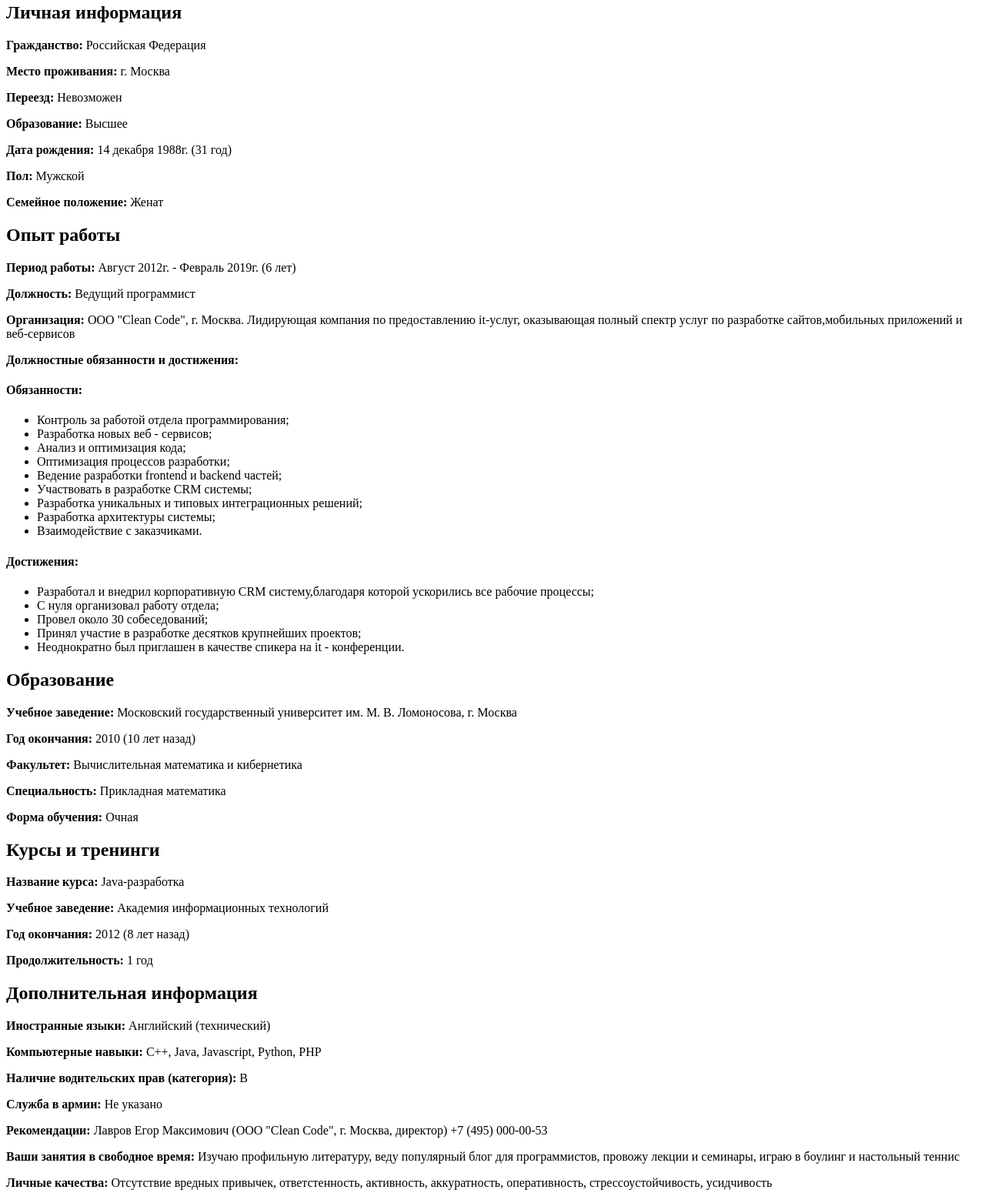
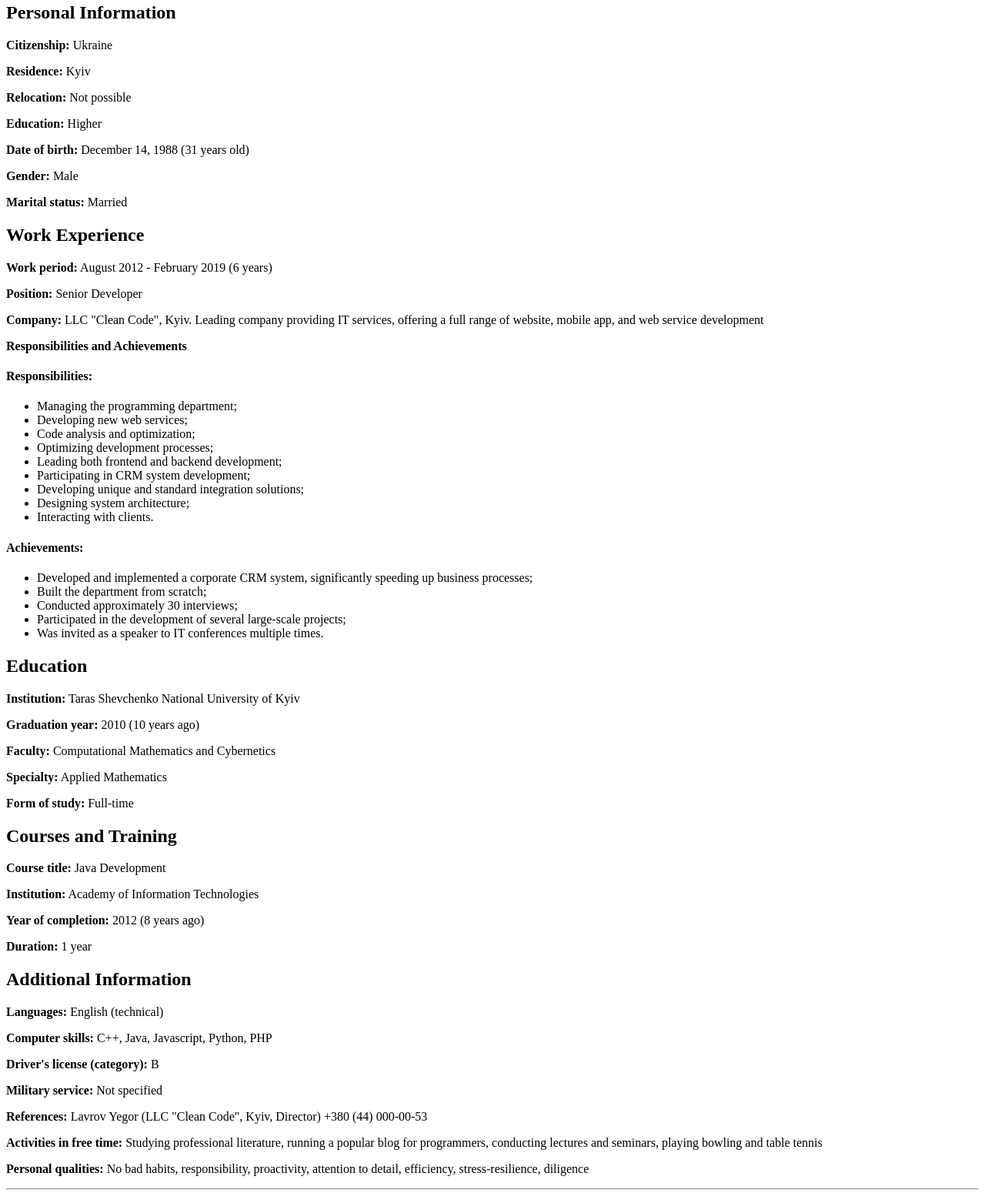
Before and after one commit to TatyanaDev/Curriculum_vitae, a plain HTML site: page index.html in a window 1280 px wide. Shown: the part 642-2192 px from the top of the page at 77% size. Drawn offline with Linux system fonts and the light colour scheme.

Commit message:
change country and language

```diff
--- a/index.html
+++ b/index.html
@@ -1,5 +1,5 @@
 <!DOCTYPE html>
-<html lang="ru">
+<html lang="en">
   <head>
     <meta charset="UTF-8" />
     <meta name="viewport" content="width=device-width, initial-scale=1.0" />
@@ -8,231 +8,185 @@
   <body>
     <section>
       <h3>Curriculum vitae</h3>
-      <img src="./assets/images/programm.jpg" alt="programm image" />
-      <h1>Гаврилов Леонид Степанович</h1>
+      <img src="./assets/images/programmer.jpg" alt="programmer-photo" />
+      <h1>Gavrilov Leonid</h1>
       <article>
-        <h2>Программист-разработчик</h2>
-        <p><b>Занятость:</b> Полная</p>
-        <p><b>График работы:</b> Полный день</p>
-        <p><b>Готовность к командировкам:</b> Нет</p>
-        <p><b>Желаемая зарплата:</b> 200 000 руб.</p>
-        <p><b>Телефон:</b> +7(945)000-00-01</p>
-        <p><b>Электронная почта:</b> leonid@simpledoc.ru</p>
+        <h2>Software Developer</h2>
+        <p><b>Employment:</b> Full-time</p>
+        <p><b>Work schedule:</b> Full day</p>
+        <p><b>Willingness to travel:</b> No</p>
+        <p><b>Desired salary:</b> 40,000 UAH</p>
+        <p><b>Phone:</b> +380(95)000-00-01</p>
+        <p><b>Email:</b> leonid@simpledoc.ua</p>
       </article>
+
       <article>
-        <h2>Личная информация</h2>
-        <p><b>Гражданство:</b> Российская Федерация</p>
-        <p><b>Место проживания:</b> г. Москва</p>
-        <p><b>Переезд:</b> Невозможен</p>
-        <p><b>Образование:</b> Высшее</p>
-        <p><b>Дата рождения:</b> 14 декабря 1988г. (31 год)</p>
-        <p><b>Пол:</b> Мужской</p>
-        <p><b>Семейное положение:</b> Женат</p>
+        <h2>Personal Information</h2>
+        <p><b>Citizenship:</b> Ukraine</p>
+        <p><b>Residence:</b> Kyiv</p>
+        <p><b>Relocation:</b> Not possible</p>
+        <p><b>Education:</b> Higher</p>
+        <p><b>Date of birth:</b> December 14, 1988 (31 years old)</p>
+        <p><b>Gender:</b> Male</p>
+        <p><b>Marital status:</b> Married</p>
       </article>
+
       <article>
-        <h2>Опыт работы</h2>
-        <p><b>Период работы:</b> Август 2012г. - Февраль 2019г. (6 лет)</p>
-        <p><b>Должность:</b> Ведущий программист</p>
-        <p>
-          <b>Организация:</b> OOO "Clean Code", г. Москва. Лидирующая компания
-          по предоставлению it-услуг, оказывающая полный спектр услуг по
-          разработке сайтов,мобильных приложений и веб-сервисов
-        </p>
-        <b>Должностные обязанности и достижения:</b>
-        <h4>Обязанности:</h4>
+        <h2>Work Experience</h2>
+        <p><b>Work period:</b> August 2012 - February 2019 (6 years)</p>
+        <p><b>Position:</b> Senior Developer</p>
+        <p><b>Company:</b> LLC "Clean Code", Kyiv. Leading company providing IT services, offering a full range of website, mobile app, and web service development</p>
+        <b>Responsibilities and Achievements</b>
+        <h4>Responsibilities:</h4>
         <ul>
-          <li>Контроль за работой отдела программирования;</li>
-          <li>Разработка новых веб - сервисов;</li>
-          <li>Анализ и оптимизация кода;</li>
-          <li>Оптимизация процессов разработки;</li>
-          <li>Ведение разработки frontend и backend частей;</li>
-          <li>Участвовать в разработке CRM системы;</li>
-          <li>Разработка уникальных и типовых интеграционных решений;</li>
-          <li>Разработка архитектуры системы;</li>
-          <li>Взаимодействие с заказчиками.</li>
+          <li>Managing the programming department;</li>
+          <li>Developing new web services;</li>
+          <li>Code analysis and optimization;</li>
+          <li>Optimizing development processes;</li>
+          <li>Leading both frontend and backend development;</li>
+          <li>Participating in CRM system development;</li>
+          <li>Developing unique and standard integration solutions;</li>
+          <li>Designing system architecture;</li>
+          <li>Interacting with clients.</li>
         </ul>
-        <h4>Достижения:</h4>
+        <h4>Achievements:</h4>
         <ul>
-          <li>
-            Разработал и внедрил корпоративную CRM систему,благодаря которой
-            ускорились все рабочие процессы;
-          </li>
-          <li>С нуля организовал работу отдела;</li>
-          <li>Провел около 30 собеседований;</li>
-          <li>Принял участие в разработке десятков крупнейших проектов;</li>
-          <li>
-            Неоднократно был приглашен в качестве спикера на it - конференции.
-          </li>
+          <li>Developed and implemented a corporate CRM system, significantly speeding up business processes;</li>
+          <li>Built the department from scratch;</li>
+          <li>Conducted approximately 30 interviews;</li>
+          <li>Participated in the development of several large-scale projects;</li>
+          <li>Was invited as a speaker to IT conferences multiple times.</li>
         </ul>
       </article>
+
       <article>
-        <h2>Образование</h2>
-        <p>
-          <b>Учебное заведение:</b> Московский государственный университет им.
-          М. В. Ломоносова, г. Москва
-        </p>
-        <p><b>Год окончания:</b> 2010 (10 лет назад)</p>
-        <p><b>Факультет:</b> Вычислительная математика и кибернетика</p>
-        <p><b>Специальность:</b> Прикладная математика</p>
-        <p><b>Форма обучения:</b> Очная</p>
+        <h2>Education</h2>
+        <p><b>Institution:</b> Taras Shevchenko National University of Kyiv</p>
+        <p><b>Graduation year:</b> 2010 (10 years ago)</p>
+        <p><b>Faculty:</b> Computational Mathematics and Cybernetics</p>
+        <p><b>Specialty:</b> Applied Mathematics</p>
+        <p><b>Form of study:</b> Full-time</p>
       </article>
+
       <article>
-        <h2>Курсы и тренинги</h2>
-        <p><b>Название курса:</b> Java-разработка</p>
-        <p><b>Учебное заведение:</b> Академия информационных технологий</p>
-        <p><b>Год окончания:</b> 2012 (8 лет назад)</p>
-        <p><b>Продолжительность:</b> 1 год</p>
+        <h2>Courses and Training</h2>
+        <p><b>Course title:</b> Java Development</p>
+        <p><b>Institution:</b> Academy of Information Technologies</p>
+        <p><b>Year of completion:</b> 2012 (8 years ago)</p>
+        <p><b>Duration:</b> 1 year</p>
       </article>
+
       <article>
-        <h2>Дополнительная информация</h2>
-        <p><b>Иностранные языки:</b> Английский (технический)</p>
-        <p><b>Компьютерные навыки:</b> С++, Java, Javascript, Python, PHP</p>
-        <p><b>Наличие водительских прав (категория):</b> В</p>
-        <p><b>Служба в армии:</b> Не указано</p>
-        <p>
-          <b>Рекомендации:</b> Лавров Егор Максимович (OOO "Clean Code", г.
-          Москва, директор) +7 (495) 000-00-53
-        </p>
-        <p>
-          <b>Ваши занятия в свободное время:</b> Изучаю профильную литературу,
-          веду популярный блог для программистов, провожу лекции и семинары,
-          играю в боулинг и настольный теннис
-        </p>
-        <p>
-          <b>Личные качества:</b> Отсутствие вредных привычек, ответстенность,
-          активность, аккуратность, оперативность, стрессоустойчивость,
-          усидчивость
-        </p>
+        <h2>Additional Information</h2>
+        <p><b>Languages:</b> English (technical)</p>
+        <p><b>Computer skills:</b> C++, Java, Javascript, Python, PHP</p>
+        <p><b>Driver's license (category):</b> B</p>
+        <p><b>Military service:</b> Not specified</p>
+        <p><b>References:</b> Lavrov Yegor (LLC "Clean Code", Kyiv, Director) +380 (44) 000-00-53</p>
+        <p><b>Activities in free time:</b>&nbsp;Studying professional literature, running a popular blog for programmers, conducting lectures and seminars, playing bowling and table tennis</p>
+        <p><b>Personal qualities:</b>&nbsp;No bad habits, responsibility, proactivity, attention to detail, efficiency, stress-resilience, diligence</p>
       </article>
     </section>
-
+    <hr />
     <section>
       <h3>Curriculum vitae</h3>
-      <img src="./assets/images/designer.jpg" alt="designer image" />
-      <h1>Лаптев Кирилл Львович</h1>
+      <img src="./assets/images/designer.jpg" alt="designer-photo" />
+      <h1>Laptev Kirill</h1>
       <article>
-        <h2>Дизайнер</h2>
-        <p><b>Занятость:</b> Полная</p>
-        <p><b>График работы:</b> Полный день</p>
-        <p><b>Готовность к командировкам:</b> Нет</p>
-        <p><b>Желаемая зарплата:</b> 150 000руб.</p>
-        <p><b>Телефон:</b> +7 (945) 000-00-12</p>
-        <p><b>Электронная почта:</b> kirill@simpledoc.ru</p>
+        <h2>Designer</h2>
+        <p><b>Employment:</b> Full-time</p>
+        <p><b>Work schedule:</b> Full day</p>
+        <p><b>Willingness to travel:</b> No</p>
+        <p><b>Desired salary:</b> 25,000 UAH</p>
+        <p><b>Phone:</b> +380 (67) 000-00-12</p>
+        <p><b>Email:</b> kirill@simpledoc.ua</p>
       </article>
+
       <article>
-        <h2>Личная информация</h2>
-        <p><b>Гражданство:</b> Российская Федерация</p>
-        <p><b>Место проживания:</b> г. Москва</p>
-        <p><b>Переезд:</b> Невозможен</p>
-        <p><b>Образование:</b> Высшее</p>
-        <p><b>Дата рождения:</b> 1 мая 1983г. (37 лет)</p>
-        <p><b>Пол:</b> Мужской</p>
-        <p><b>Семейное положение:</b> Женат, есть дети</p>
+        <h2>Personal Information</h2>
+        <p><b>Citizenship:</b> Ukraine</p>
+        <p><b>Residence:</b> Kyiv</p>
+        <p><b>Relocation:</b> Not possible</p>
+        <p><b>Education:</b> Higher</p>
+        <p><b>Date of birth:</b> May 1, 1983 (37 years old)</p>
+        <p><b>Gender:</b> Male</p>
+        <p><b>Marital status:</b> Married, with children</p>
       </article>
+
       <article>
-        <h2>Опыт работы</h2>
-        <p><b>1. Период работы:</b> Сентябрь 2010г. - Сентябрь 2018г. (8лет)</p>
-        <p><b>Должность:</b> Графический дизайнер</p>
-        <p><b>Организация:</b> ИП Лаптев, г. Москва</p>
-        <b>Должностные обязанности и достижения:</b>
-        <h4>Обязанности:</h4>
+        <h2>Work Experience</h2>
+        <p><b>1. Work period:</b> September 2010 - September 2018 (8 years)</p>
+        <p><b>Position:</b> Graphic Designer</p>
+        <p><b>Company:</b> IE Laptev, Kyiv</p>
+        <b>Responsibilities and Achievements</b>
+        <h4>Responsibilities:</h4>
         <ul>
-          <li>Разработка логотипов и фирменного стиля;</li>
-          <li>
-            Разработка с дизайн - макетов различной полиграфической продукции;
-          </li>
-          <li>Разработка макетов наружной рекламы;</li>
-          <li>Разработка дизайна сайтов и веб-баннеров.</li>
+          <li>Development of logos and corporate identity;</li>
+          <li>Design of various printing materials;</li>
+          <li>Design of outdoor advertisements;</li>
+          <li>Design of websites and web banners.</li>
         </ul>
-        <h4>Достижения:</h4>
+        <h4>Achievements:</h4>
         <ul>
-          <li>С нуля собрал команду и основал компанию;</li>
-          <li>Организовал слаженную работу сотрудников;</li>
-          <li>Разработал более 50 логотипов и около 30 фирменных стиля;</li>
-          <li>
-            Заключил договора на постоянное обслуживание с 3 крупными
-            компаниями;
-          </li>
-          <li>Организовал собственные курсы по дизайну.</li>
+          <li>Built the team from scratch and founded the company;</li>
+          <li>Organized the smooth operation of the employees;</li>
+          <li>Developed more than 50 logos and about 30 corporate identities;</li>
+          <li>Signed contracts for ongoing services with 3 large companies;</li>
+          <li>Organized my own design courses.</li>
         </ul>
-        <p><b>2. Период работы:</b> Май 2005г. - Август 2010г. (5лет)</p>
-        <p><b>Должность:</b> Дизайнер интерьера</p>
-        <p><b>Организация:</b> ООО "Уютный дом", г. Москва</p>
-        <p><b>Должностные обязанности и достижения:</b></p>
-        <h4>Обязанности:</h4>
+        <p><b>2. Work period:</b> May 2005 - August 2010 (5 years)</p>
+        <p><b>Position:</b> Interior Designer</p>
+        <p><b>Company:</b> Ltd "Cozy Home", Kyiv</p>
+        <p><b>Responsibilities and Achievements</b></p>
+        <h4>Responsibilities:</h4>
         <ul>
-          <li>Разработка архитектурного проекта;</li>
-          <li>Разработка оптимальных планировок;</li>
-          <li>Подбор и калькуляция решений по отделке помещения;</li>
-          <li>Комплектация мебелью;</li>
-          <li>Поездки по магазинам для выбора материалов/мебели;</li>
-          <li>Подготовка 3D визуализации;</li>
-          <li>
-            Подготовка документации и контроль за исполненем отделочных работ.
-          </li>
+          <li>Development of architectural projects;</li>
+          <li>Development of optimal layouts;</li>
+          <li>Selection and calculation of finishing materials;</li>
+          <li>Furniture arrangement;</li>
+          <li>Trips to stores for selecting materials/furniture;</li>
+          <li>Preparation of 3D visualizations;</li>
+          <li>Preparation of documentation and supervision of finishing work.</li>
         </ul>
-        <h4>Достижения:</h4>
+        <h4>Achievements:</h4>
         <ul>
-          <li>Сформирована база поставщиков на выгодных условиях;</li>
-          <li>Реализовано более 30 успешных дизайн-проектов;</li>
-          <li>Работа в одной команде с именитыми дизайнерами;</li>
-          <li>Участие в топовых профильных выставках.</li>
+          <li>Built a base of suppliers on favorable terms;</li>
+          <li>Implemented more than 30 successful design projects;</li>
+          <li>Worked in the same team with renowned designers;</li>
+          <li>Participated in top industry exhibitions.</li>
         </ul>
       </article>
+
       <article>
-        <h2>Образование</h2>
-        <p>
-          <b>Учебное заведение:</b> Московский художественно - промышленный
-          институт (МХПИ), г. Москва
-        </p>
-        <p><b>Год окончания:</b> 2005 (15 лет назад)</p>
-        <p><b>Факультет:</b> Дизайн среды (бакалавр)</p>
-        <p><b>Специальность:</b> Дизайнер интерьера</p>
-        <p><b>Форма обучения:</b> Очная</p>
+        <h2>Education</h2>
+        <p><b>Institution:</b> Kyiv State Institute of Art and Design</p>
+        <p><b>Graduation year:</b> 2005 (15 years ago)</p>
+        <p><b>Faculty:</b> Environmental Design (Bachelor)</p>
+        <p><b>Specialty:</b> Interior Designer</p>
+        <p><b>Form of study:</b> Full-time</p>
       </article>
+
       <article>
-        <h2>Курсы и тренинги</h2>
-        <p>
-          <b>1. Название курса:</b> Комплексный курс "Дизайн квартиры" (ArchiCAD
-          + 3D MAX + Photoshop)
-        </p>
-        <p><b>Учебное заведение:</b> Британская высшая школа дизайна</p>
-        <p><b>Дата окончания:</b> 2007 (13 лет назад)</p>
-        <p><b>Продолжительность:</b> 2 года</p>
-        <p>
-          <b>2. Название курса:</b> Autodesk 3ds Max для дизайнеров и
-          архитекторов
-        </p>
-        <p><b>Учебное заведение:</b> Школа компьютерной графики</p>
-        <p><b>Год окончания:</b> 2009 (11 лет назад)</p>
-        <p><b>Продолжительность:</b> 5 дней</p>
+        <h2>Courses and Training</h2>
+        <p><b>1. Course title:</b> Comprehensive "Apartment Design" course (ArchiCAD + 3D MAX + Photoshop)</p>
+        <p><b>Institution:</b> British Higher School of Design</p>
+        <p><b>Completion year:</b> 2007 (13 years ago)</p>
+        <p><b>Duration:</b> 2 years</p>
+        <p><b>2. Course title:</b> Autodesk 3ds Max for Designers and Architects</p>
+        <p><b>Institution:</b> School of Computer Graphics</p>
+        <p><b>Completion year:</b> 2009 (11 years ago)</p>
+        <p><b>Duration:</b> 5 days</p>
       </article>
+
       <article>
-        <h2>Дополнительная информация</h2>
-        <p><b>Иностранные языки:</b> Английский (свободный)</p>
-        <p>
-          <b>Компьютерные навыки:</b> Печать, сканирование, копирование
-          документов. Интернет, электронная почта, ArchiCAD, Artlantis, Corel
-          Draw, Photoshop, 3D MAX, AutoCAD, Illustrator
-        </p>
-        <p><b>Наличие водительских прав (категория):</b> В</p>
-        <p><b>Служба в армии:</b> Не указано</p>
-        <p>
-          <b>Рекомендации:</b> Лысов Петр Васильевич (ООО "Уютный дом",
-          г.Москва, директор) +7 (945) 000-00-13
-        </p>
-        <p>
-          <b>Ваши занятия в свободное время:</b> Посвящаю время
-          профессиональному развитию, читаю профильную литературу, учавствую в
-          семинарах, самостоятельно декорирую предметы интерьера, веду свой
-          дизайнерский блог
-        </p>
-        <p>
-          <b>Личные качества:</b> Высокий уровень мастерства, непрерывное
-          повышение квалификации, гибкий подход к решению профессиональных
-          задач, отсутствие вредных привычек, ухоженный внешний вид, обладаю
-          чувством юмора
-        </p>
+        <h2>Additional Information</h2>
+        <p><b>Languages:</b> English (fluent)</p>
+        <p><b>Computer skills:</b> ArchiCAD, Artlantis, Corel Draw, Photoshop, 3D MAX, AutoCAD, Illustrator, typing, scanning, copying documents, email</p>
+        <p><b>Driver's license (category):</b> B</p>
+        <p><b>Military service:</b> Not specified</p>
+        <p><b>References:</b> Lysov Petr (Ltd "Cozy Home", Kyiv, Director) +380 (67) 000-00-13</p>
+        <p><b>Activities in free time:</b> Devoting time to professional development, reading specialized literature, participating in seminars, self-decorating interior items, running my own design blog</p>
+        <p><b>Personal qualities:</b> High skill level, continuous improvement, flexible approach to professional tasks, no bad habits, well-groomed appearance, sense of humor</p>
       </article>
     </section>
   </body>
```
Also changed, not shown: assets/images/programmer.jpg (renamed from assets/images/programm.jpg).
